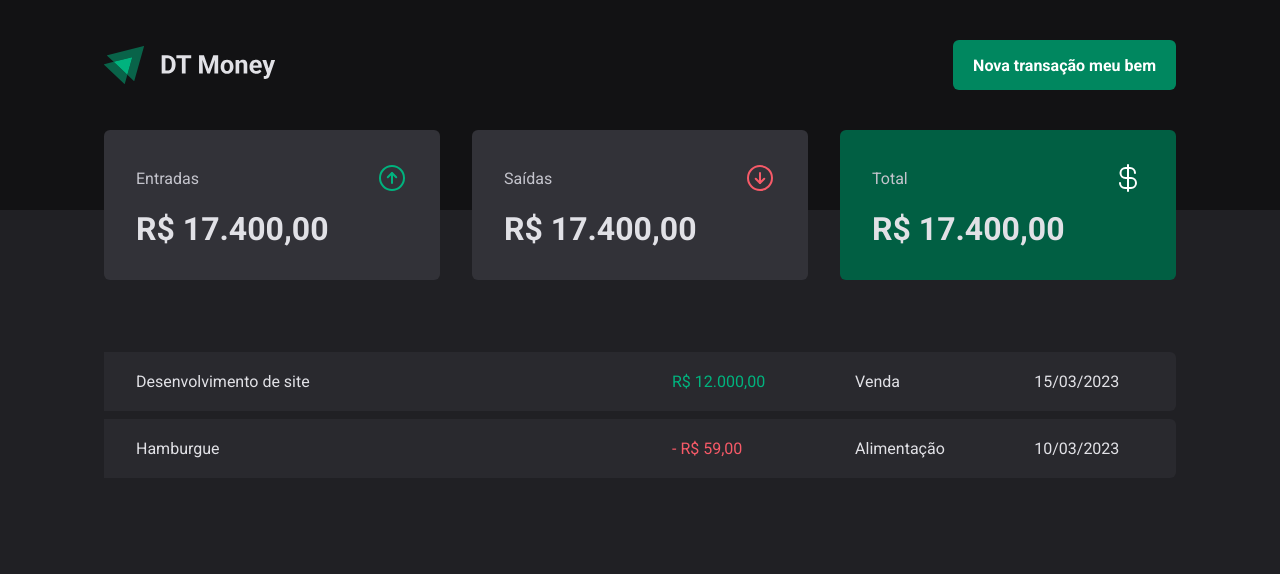
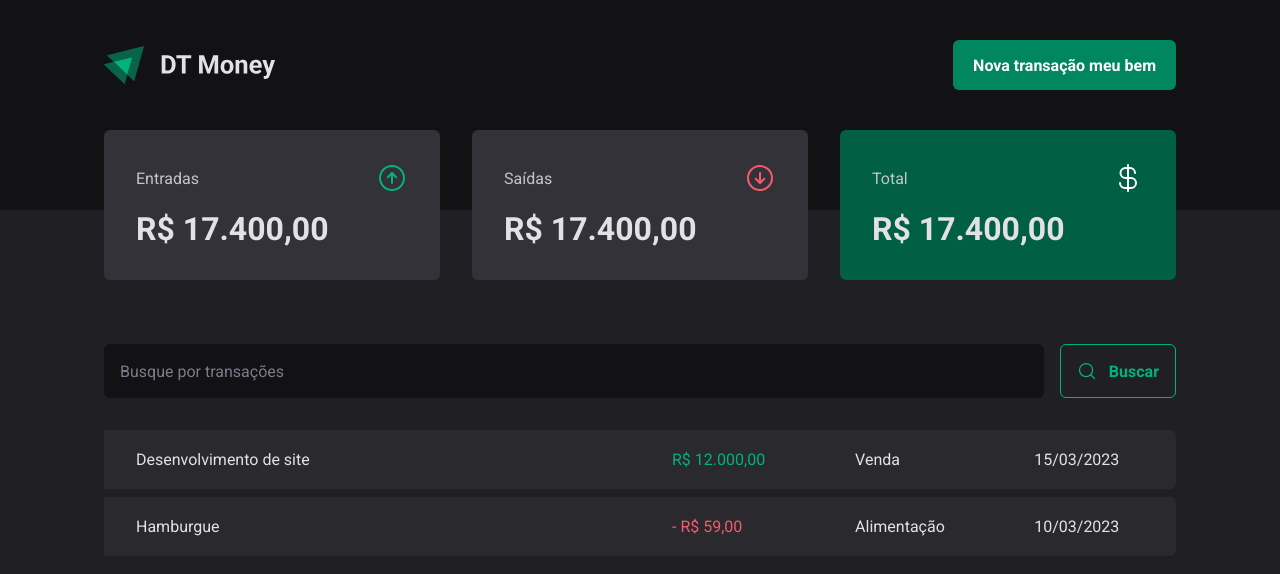
Before and after one commit to giovaniocan/dt-money, a React (Vite) app: page / in a window 1280 px wide. Shown: the top 574 px of the page. Built offline with nearby package versions, Linux system fonts and the light colour scheme.

Commit message:
create and add css in SearchForm

```diff
--- /dev/null
+++ b/src/pages/transactions/components/SearchForm/index.tsx
@@ -0,0 +1,15 @@
+import { MagnifyingGlass } from 'phosphor-react'
+import { SearchFormContainer } from './styles'
+
+export function SearchForm() {
+  return (
+    <SearchFormContainer>
+      <input type="text" placeholder="Busque por transações" />
+
+      <button type="submit">
+        <MagnifyingGlass size={20} />
+        Buscar
+      </button>
+    </SearchFormContainer>
+  )
+}
--- /dev/null
+++ b/src/pages/transactions/components/SearchForm/styles.ts
@@ -0,0 +1,40 @@
+import styled from 'styled-components'
+
+export const SearchFormContainer = styled.form`
+  display: flex;
+  gap: 1rem;
+
+  input {
+    flex: 1;
+    border-radius: 6px;
+    border: 0;
+    background: ${(props) => props.theme['gray-900']};
+    color: ${(props) => props.theme['gray-300']};
+    padding: 1rem;
+
+    &::placeholder {
+      color: ${(props) => props.theme['gray-500']};
+    }
+  }
+
+  button {
+    display: flex;
+    align-items: center;
+    gap: 0.75rem;
+
+    border: 0;
+    padding: 1rem;
+    background: transparent;
+    border: 1px solid ${(props) => props.theme['green-300']};
+    color: ${(props) => props.theme['green-300']};
+    font-weight: bold;
+    border-radius: 6px;
+
+    &:hover {
+      background: ${(props) => props.theme['green-500']}rent;
+      border: 1px solid ${(props) => props.theme['green-500']};
+      color: ${(props) => props.theme.white};
+      transition: background-color 0.2s, color 0.2s, borderr-color 0.2s;
+    }
+  }
+`
--- a/src/pages/transactions/index.tsx
+++ b/src/pages/transactions/index.tsx
@@ -1,5 +1,6 @@
 import { Header } from '../../components/Header'
 import { Summay } from '../../components/Summary'
+import { SearchForm } from './components/SearchForm'
 import {
   PriceHighLight,
   TransactionsContainer,
@@ -12,6 +13,7 @@ export function Transaction() {
       <Header />
       <Summay />
       <TransactionsContainer>
+        <SearchForm />
         <TransactionTable>
           <tr>
             <td width="50%">Desenvolvimento de site</td>
--- a/src/pages/transactions/styles.ts
+++ b/src/pages/transactions/styles.ts
@@ -11,7 +11,7 @@ export const TransactionTable = styled.table`
   width: 100%;
   border-collapse: separate;
   border-spacing: 0 0.5rem; // essas duas linhas são quase como dar um gap entre as linhas, basicamente, mas como não da pra ter um gap, se usa isso
-  /*  margin-top: 1.5rem; */
+  margin-top: 1.5rem;
 
   td {
     padding: 1.25rem 2rem;
```
